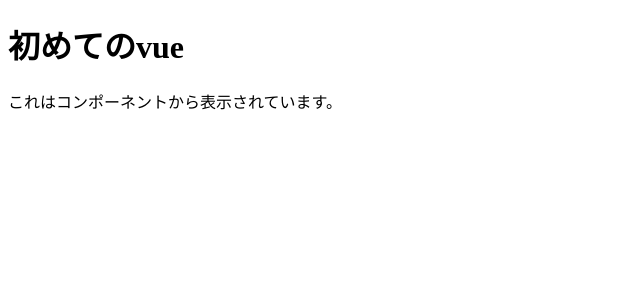
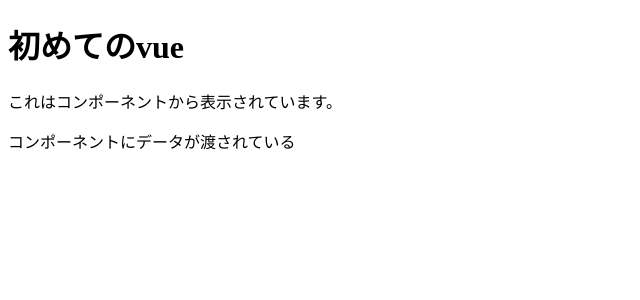
Before and after one commit to nittamatama/vue-rails-chat, a Vue app in the folder live-chat-vuejs/: page / in a window 1280 px wide. Shown: the top 300 px of the page, without its empty margins (0-640 px from the left). Built offline with nearby package versions, Linux system fonts and the light colour scheme.

Commit message:
子コンポーネントのprops

```diff
--- a/live-chat-vuejs/src/components/TestComponent.vue
+++ b/live-chat-vuejs/src/components/TestComponent.vue
@@ -1,5 +1,12 @@
 <template>
   <div>
     これはコンポーネントから表示されています。
+    <p>{{ message }}</p>
   </div>
 </template>
+
+<script>
+export default{
+  props: ['message']
+}
+</script>
--- a/live-chat-vuejs/src/views/Welcome.vue
+++ b/live-chat-vuejs/src/views/Welcome.vue
@@ -1,7 +1,7 @@
 <template>
   <div>
     <h1>{{ title }}</h1>
-    <TestComponent />
+    <TestComponent message="コンポーネントにデータが渡されている"/>
   </div>
 </template>
 
```
